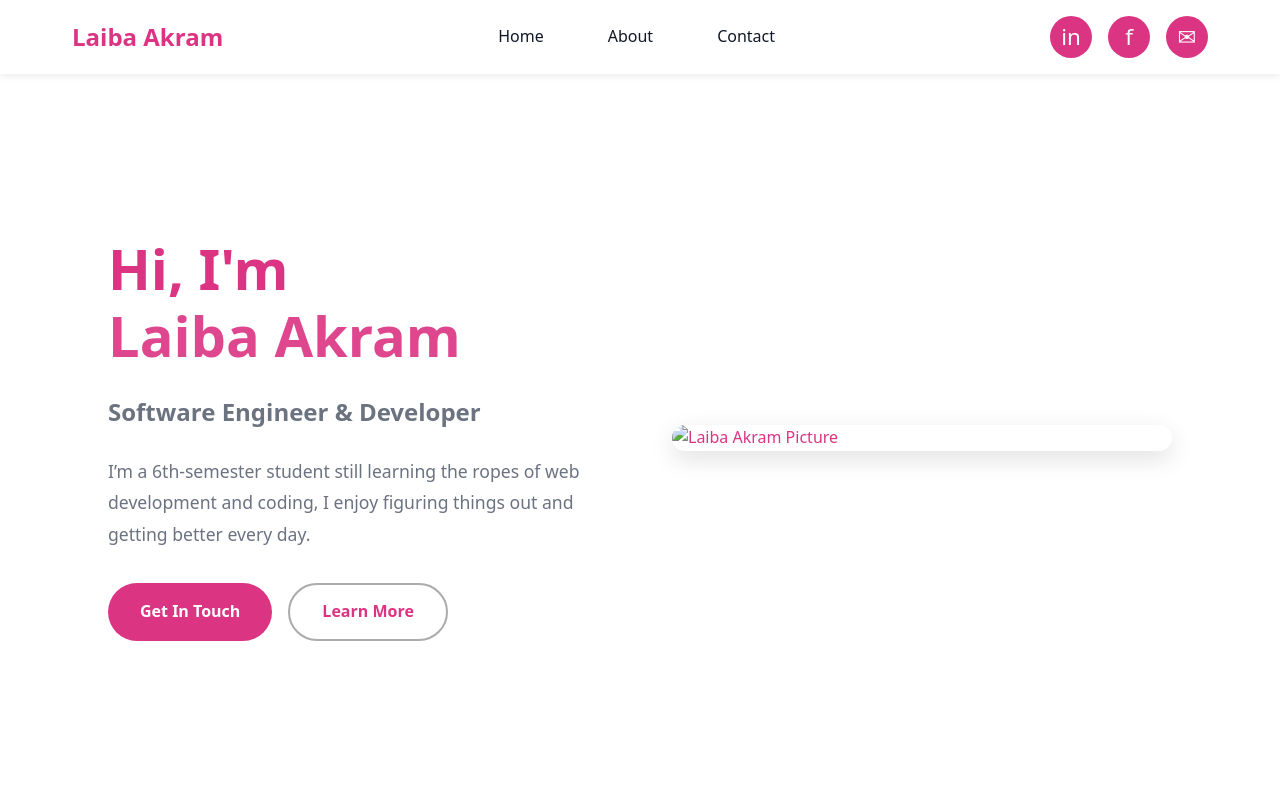
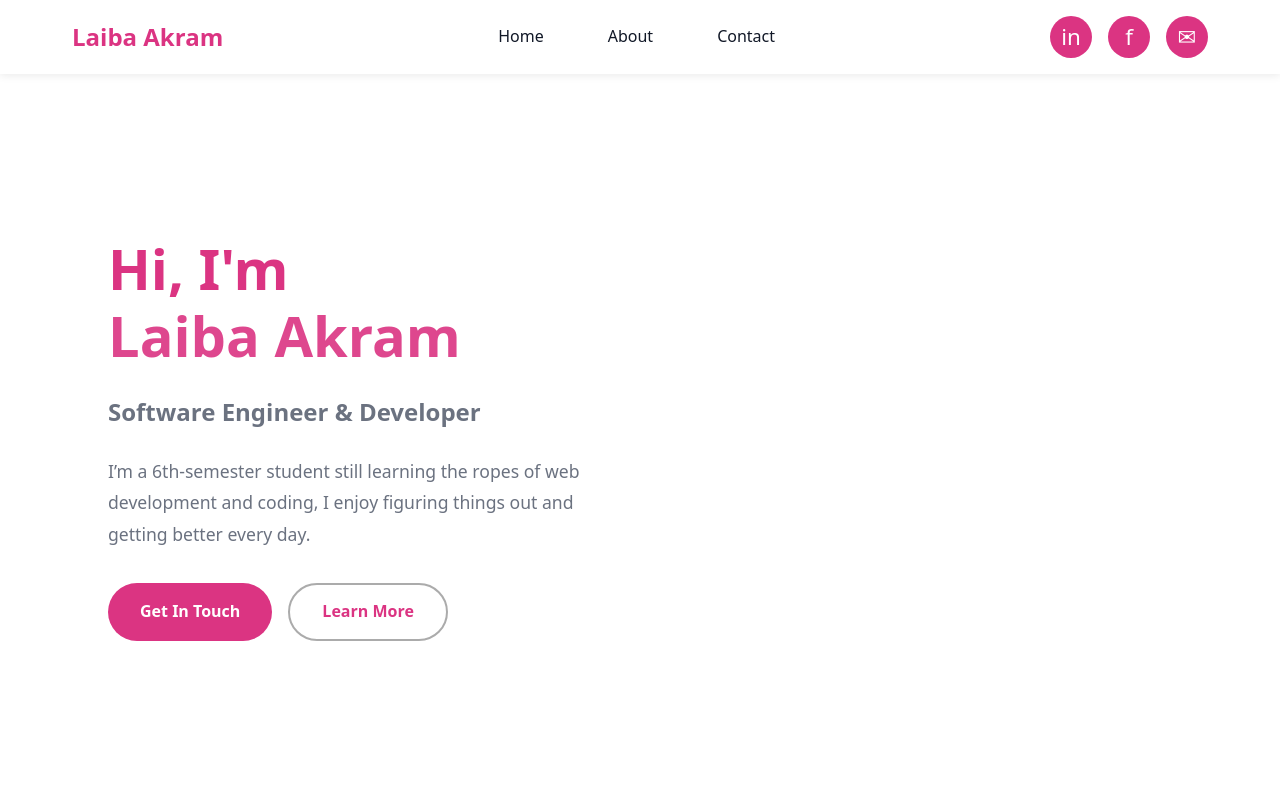
Before and after one commit to laiba429/Portfolio, a plain HTML site: page index.html in a window 1280 px wide. Shown: the top 800 px of the page. Drawn offline with Linux system fonts and the light colour scheme.

Commit message:
Update name

```diff
--- a/new.html
+++ b/index.html
@@ -9,7 +9,7 @@
 <body>
     <header>
         <nav>
-            <a href="#" class="logo">Laiba Akram</a>
+            <a href="#home" class="logo">Laiba Akram</a>
             <ul class="nav-links">
                 <li><a href="#home">Home</a></li>
                 <li><a href="#about">About</a></li>
@@ -37,9 +37,9 @@
                 </div>
             </div>
 
-            <div class="hero-image">
+            <!-- <div class="hero-image">
                 <img src="" alt="Laiba Akram Picture">
-            </div>
+            </div> -->
 
         </div>
     </section>
```
Also changed, not shown: 1 other file.
